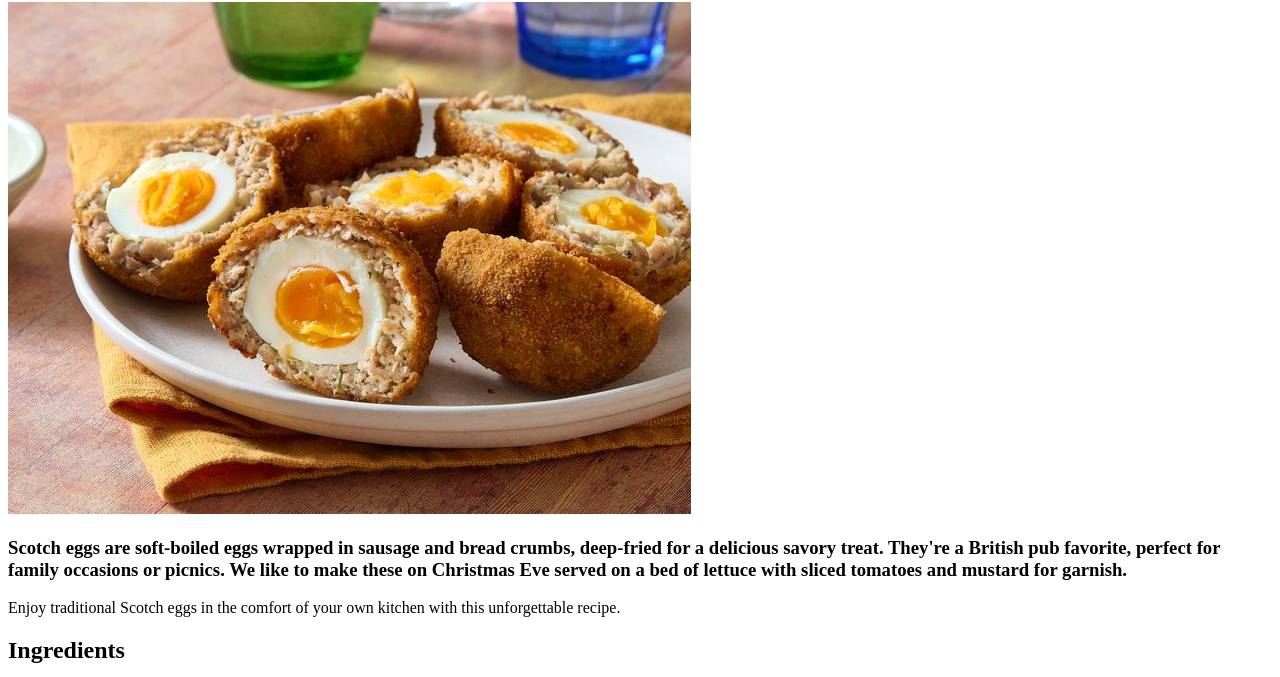
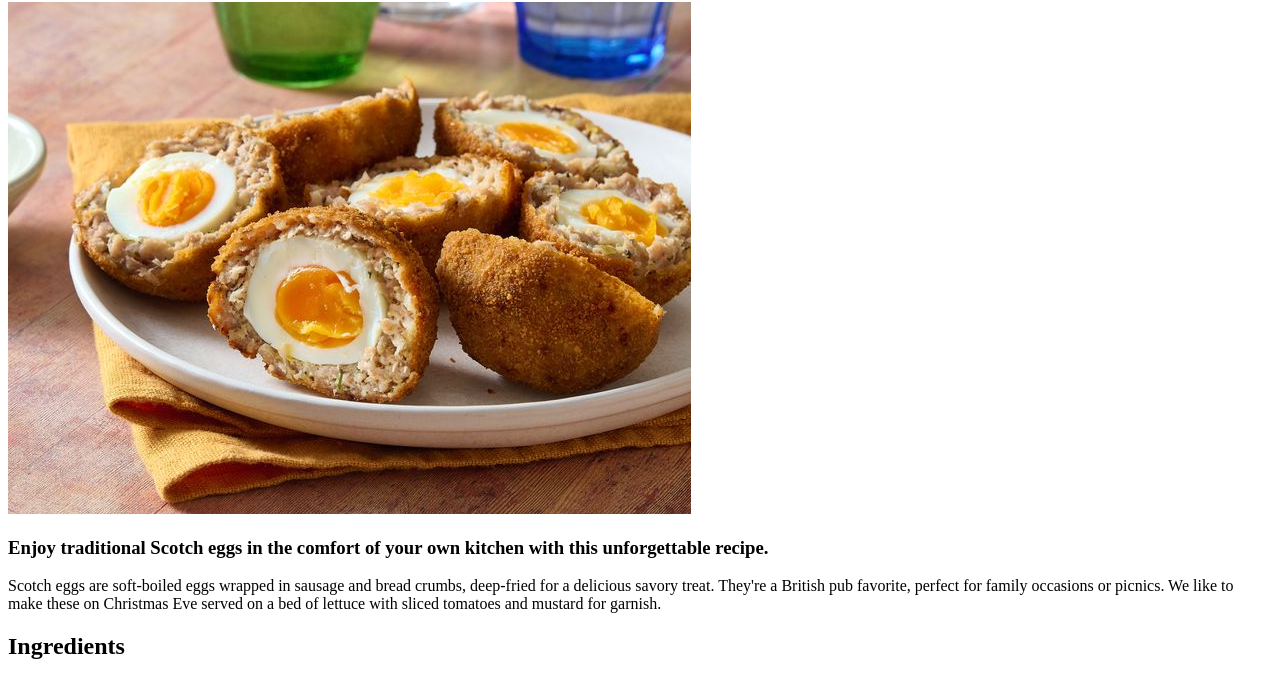
Before and after one commit to florin-ghl/odin-recipes, a plain HTML site: page recipes/scotch-eggs.html in a window 1280 px wide. Shown: the part 104-781 px from the top of the page. Drawn offline with Linux system fonts and the light colour scheme.

Commit message:
Scotch eggs recipe page text under the image correction

```diff
--- a/recipes/scotch-eggs.html
+++ b/recipes/scotch-eggs.html
@@ -11,8 +11,8 @@
 
     <img src="../images/scotch-eggs.jpg" alt="picture with easy lasagna">
 
-    <h3>Scotch eggs are soft-boiled eggs wrapped in sausage and bread crumbs, deep-fried for a delicious savory treat. They're a British pub favorite, perfect for family occasions or picnics. We like to make these on Christmas Eve served on a bed of lettuce with sliced tomatoes and mustard for garnish.</h3>
-    <p>Enjoy traditional Scotch eggs in the comfort of your own kitchen with this unforgettable recipe.  </p>
+    <h3>Enjoy traditional Scotch eggs in the comfort of your own kitchen with this unforgettable recipe.</h3>
+    <p>Scotch eggs are soft-boiled eggs wrapped in sausage and bread crumbs, deep-fried for a delicious savory treat. They're a British pub favorite, perfect for family occasions or picnics. We like to make these on Christmas Eve served on a bed of lettuce with sliced tomatoes and mustard for garnish.</p>
 
     <h2>Ingredients</h2>
         <ul>
```
